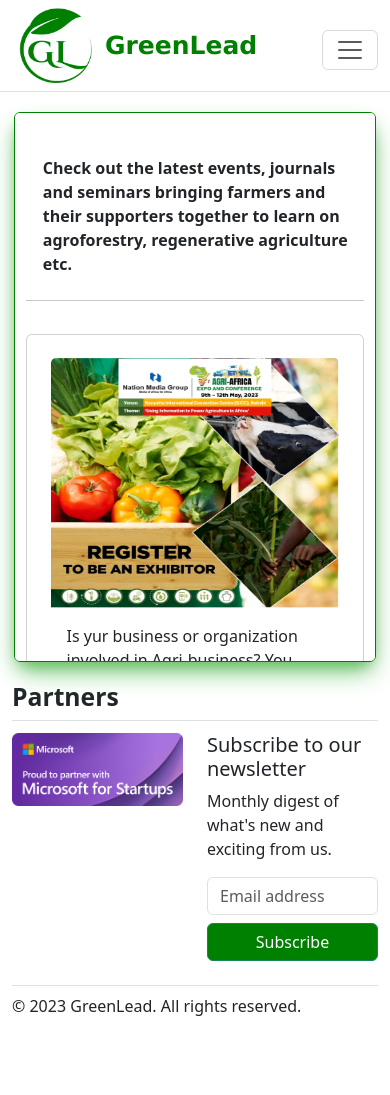
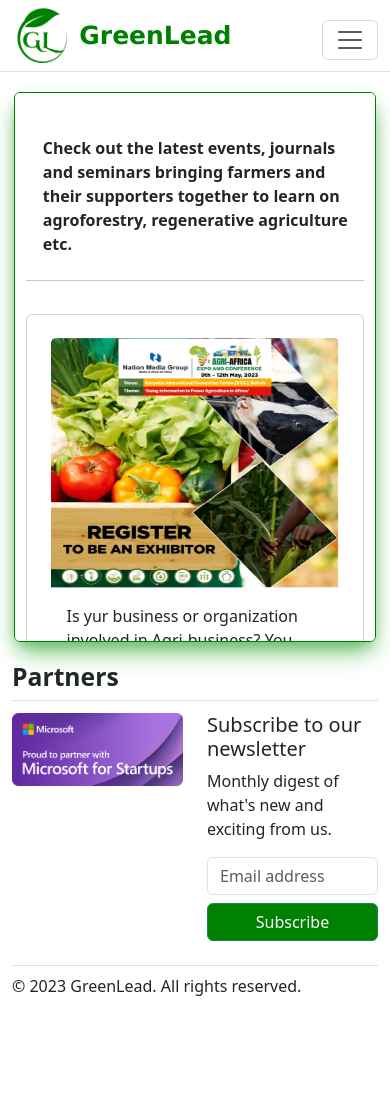
Before and after one commit to Collins07/GreenLead-design, a plain HTML site: page html/learn.html in a window 390 px wide. Drawn offline with nearby package versions, Linux system fonts and the light colour scheme.

Commit message:
changes in farmers page

```diff
--- a/css/about.css
+++ b/css/about.css
@@ -1,18 +1,4 @@
-  /* Media querries */
-@media only screen and (max-width: 600px) {
 
-  #logo{
-     font-size: 25px;
-
-  }
-  #logo-img{
-   height: 55px;
-   width: 55px;
-  }
-
-
-
- }
 
 
 body {
@@ -559,3 +545,19 @@ body {
         transition: 0.5s;
       }
   }
+
+    /* Media querries */
+@media only screen and (max-width: 600px) {
+
+  #logo{
+     font-size: 25px;
+
+  }
+  #logo-img{
+   height: 55px;
+   width: 55px;
+  }
+
+
+
+ }
--- a/html/learn.html
+++ b/html/learn.html
@@ -27,7 +27,7 @@
      <nav class="navbar navbar-expand-lg" id="navigation" >
         <div class="container border-bottom">
           <a href="../index.html" class="d-flex align-items-center col-md-3 mb-2 mb-md-0 text-dark text-decoration-none">
-            <img src="../img/greenlg1.jpg" alt="" class="bi me-2" width="85" height="75" role="img" >
+            <img id="logo-img" src="../img/greenlg1.jpg" alt="" class="bi me-2" width="85" height="75" role="img" >
           <span id="logo" class="">GreenLead</span>
         </a>
 
```
